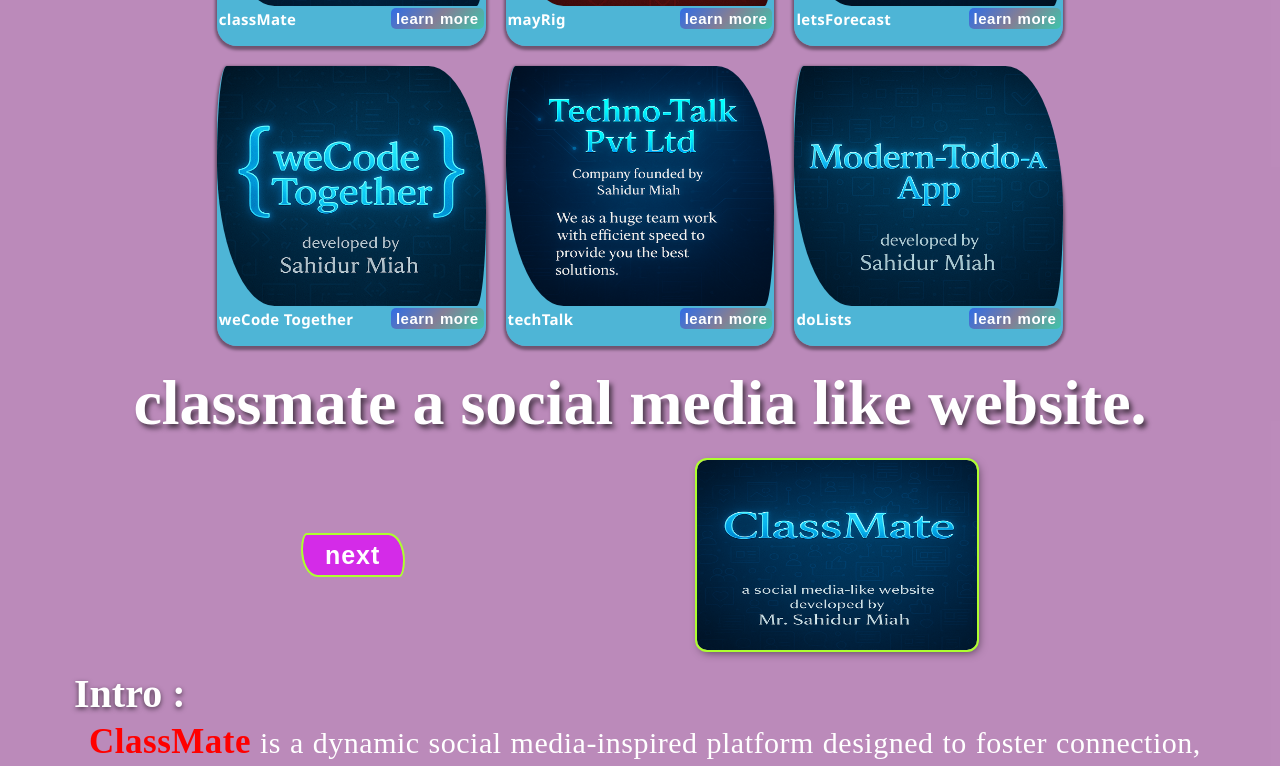
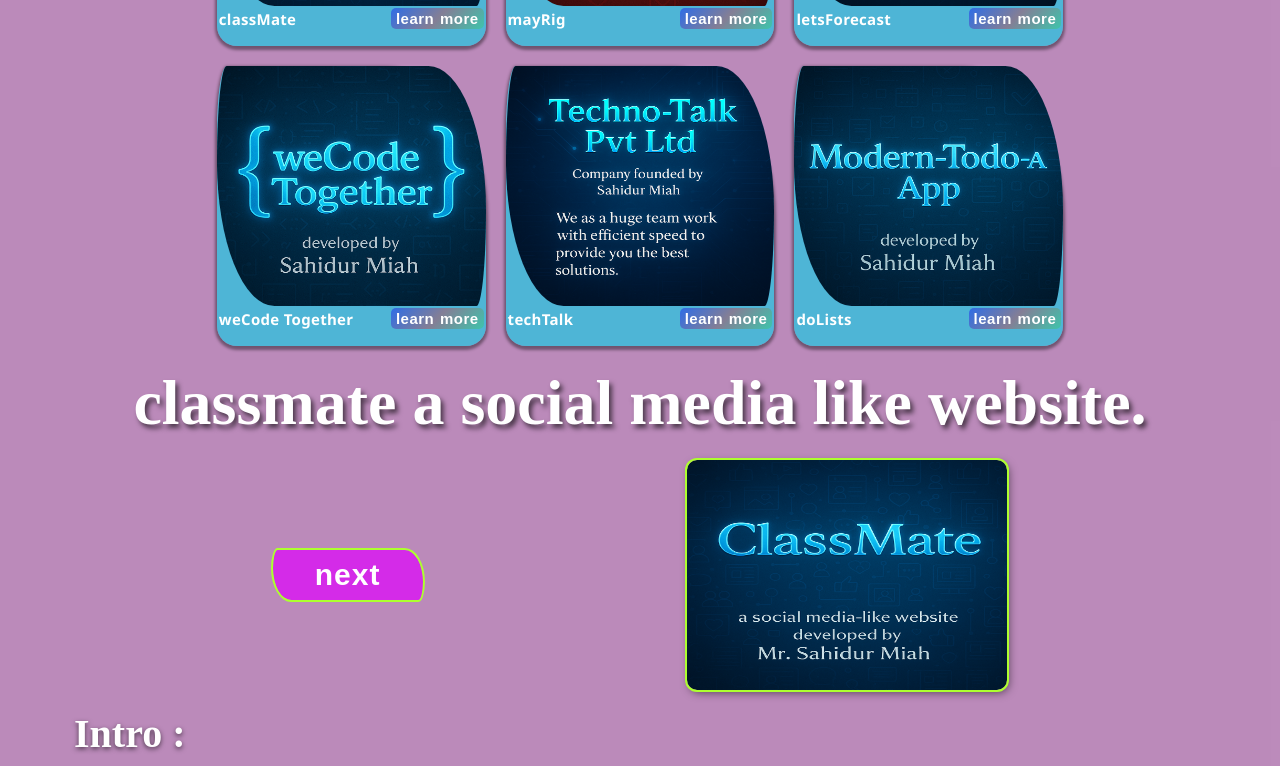
Before and after one commit to Code-Master20/My-Portfolio, a React (Vite) app: page /projects/class-mate in a window 1280 px wide. Shown: the part 342-1108 px from the top of the page. Built offline with nearby package versions, Linux system fonts and the light colour scheme.

Commit message:
break point min-width:768px added

```diff
--- a/src/projectComponents/Classmate.module.css
+++ b/src/projectComponents/Classmate.module.css
@@ -70,7 +70,7 @@
   color: white;
   background-color: hsla(293, 98%, 50%, 0.7);
   border: none;
-  font-size: clamp(1.5rem, 4vw, 2.5rem);
+  font-size: clamp(1.5rem, 4vw, 3rem);
   font-weight: 600;
   padding-left: 1rem;
   padding-right: 1rem;
@@ -206,3 +206,14 @@
     height: 19rem;
   }
 }
+
+@media (min-width: 768px) {
+  .img-container button {
+    min-width: 15rem;
+    min-height: 5rem;
+  }
+  .img-container img {
+    width: 32rem;
+    height: 23rem;
+  }
+}
```
